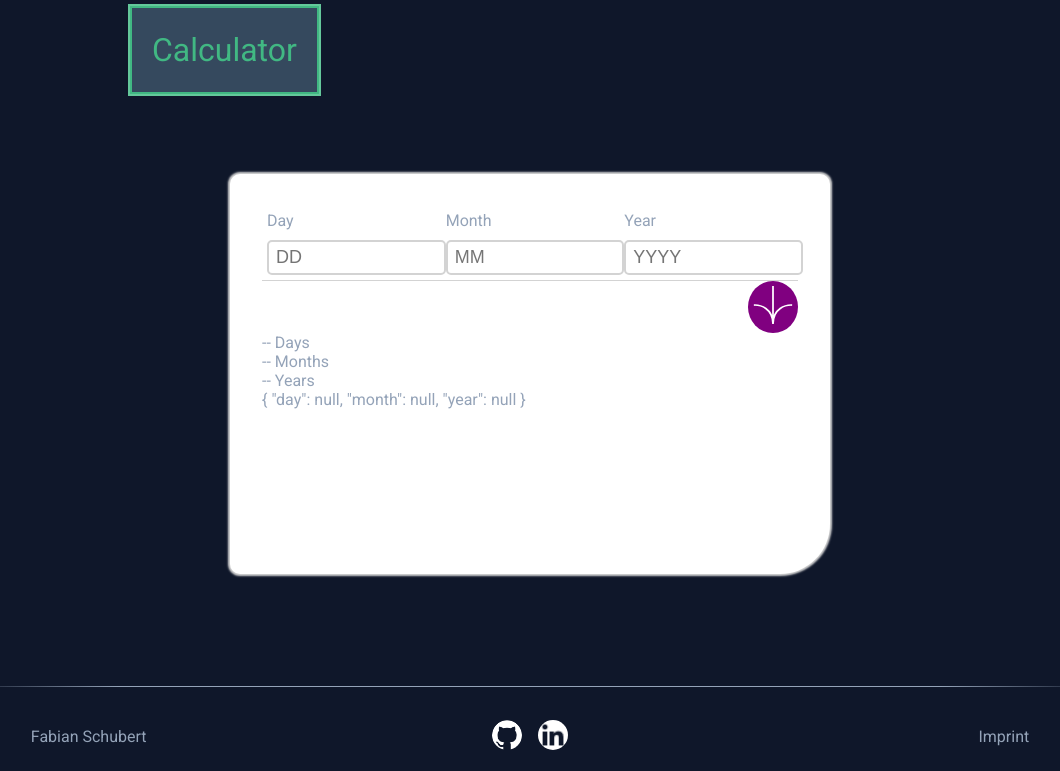
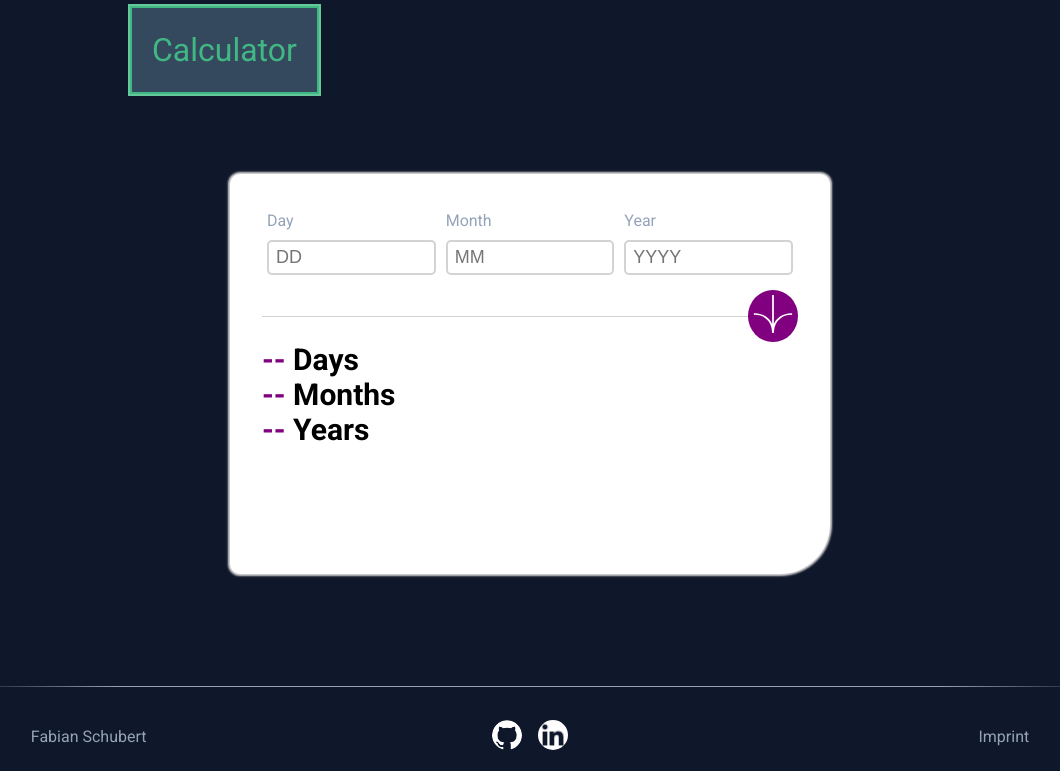
Before and after one commit to Schubi222/Porfolio, a Vue app in the folder Porfolio/: page /vue-projects/Age in a window 1280 px wide. Shown: the part 650-1421 px from the top of the page, without its empty margins (110-1170 px from the left). Built offline with nearby package versions, Linux system fonts and the light colour scheme.

Commit message:
Age Calculator doen

```diff
--- a/Porfolio/src/assets/VueProjectCss/VueAgeCalculator.css
+++ b/Porfolio/src/assets/VueProjectCss/VueAgeCalculator.css
@@ -22,7 +22,7 @@
   box-sizing: border-box;
   border-radius: 5px;
   border: 2px solid lightgray;
-  width: 100%;
+  width: calc(100% - 10px);
 }
 .Input-Wrapper > input:focus {
   outline: 1px solid purple;
@@ -36,6 +36,11 @@
   justify-self: end;
   z-index: 1;
   margin: 0 !important;
+  cursor: pointer;
+  transition: all 0.3s ease;
+}
+.Input-Wrapper__submit-btn:hover {
+  background: #9a009a;
 }
 .Input-Wrapper__submit-btn > img {
   width: 40px;
@@ -45,6 +50,30 @@
   border-bottom: 1px solid lightgray;
   align-self: center;
   margin: 0;
+  grid-area: 4;
+}
+
+.Output-Wrapper > * {
+  font-size: 30px;
+  font-weight: bold;
+  color: black;
+}
+.Output-Wrapper span {
+  color: purple;
+}
+
+.error-text {
+  color: darkred;
+}
+
+.error-input {
+  outline: solid 1px darkred;
+}
+
+@media (max-width: 425px) {
+  .Age-Calculator {
+    padding: 1rem;
+  }
 }
 
 /*# sourceMappingURL=VueAgeCalculator.css.map */
--- a/Porfolio/src/assets/VueProjectCss/VueAgeCalculator.scss
+++ b/Porfolio/src/assets/VueProjectCss/VueAgeCalculator.scss
@@ -21,7 +21,7 @@
     box-sizing: border-box;
     border-radius: 5px;
     border: 2px solid lightgray;
-    width: 100%;
+    width: calc(100% - 10px);
     &:focus{
       outline: 1px solid purple;
     }
@@ -35,6 +35,11 @@
     justify-self: end;
     z-index: 1;
     margin: 0 !important;
+    cursor: pointer;
+    transition: all .3s ease;
+    &:hover{
+      background: lighten(purple,5%);
+    }
     & > img{
       width: 40px;
     }
@@ -44,5 +49,29 @@
     border-bottom: 1px solid lightgray;
     align-self: center;
     margin: 0;
+    grid-area: 4;
   }
 }
+.Output-Wrapper{
+  > *{
+    font-size: 30px;
+    font-weight: bold;
+    color: black;
+  }
+
+  span{
+    color: purple;
+  }
+}
+.error-text{
+  color: darkred;
+}
+.error-input{
+  outline: solid 1px darkred;
+}
+
+@media (max-width: 425px) {
+  .Age-Calculator{
+    padding: 1rem;
+  }
+}
--- a/Porfolio/src/components/VueProjectComponents/VueAgeCalculator.vue
+++ b/Porfolio/src/components/VueProjectComponents/VueAgeCalculator.vue
@@ -1,22 +1,22 @@
 <template>
   <div class="Age-Calculator">
     <div class="Input-Wrapper">
-      <label for="Day">Day</label>
-      <label for="Month">Month</label>
-      <label for="Year">Year</label>
+      <label :class="{'error-text': error.error_day}" for="Day">Day</label>
+      <label :class="{'error-text': error.error_month}" for="Month">Month</label>
+      <label :class="{'error-text': error.error_year}" for="Year">Year</label>
 
-      <input type="text" id="Day" v-model="input.day" placeholder="DD">
-      <input type="text" id="Month" v-model="input.month" placeholder="MM">
-      <input type="text" id="Year" v-model="input.year" placeholder="YYYY">
+      <input :class="{'error-input': error.error_day}" type="text" id="Day" v-model="input.day" placeholder="DD">
+      <input :class="{'error-input': error.error_month}" type="text" id="Month" v-model="input.month" placeholder="MM">
+      <input :class="{'error-input': error.error_year}" type="text" id="Year" v-model="input.year" placeholder="YYYY">
 
 
-      <div v-if="error.error_day">{{error.error_day}}</div>
-      <div v-if="error.error_month">{{error.error_month}}</div>
-      <div v-if="error.error_year">{{error.error_year}}</div>
+      <div :class="{'error-text': error.error_day}" >{{error.error_day}}</div>
+      <div :class="{'error-text': error.error_month}" >{{error.error_month}}</div>
+      <div :class="{'error-text': error.error_year}" >{{error.error_year}}</div>
 
       <span class="border"></span>
 
-      <div class="Input-Wrapper__submit-btn" @click="evaluate_form"><img src="@/assets/imgs/icon-arrow.svg" alt="Arrow"></div>
+      <div class="Input-Wrapper__submit-btn" @click="submit"><img src="@/assets/imgs/icon-arrow.svg" alt="Arrow"></div>
     </div>
 
     <div class="Output-Wrapper">
@@ -24,9 +24,6 @@
       <div><span>{{result.month || '--'}}</span> Months</div>
       <div><span>{{result.year || '--'}}</span> Years</div>
     </div>
-
-
-    {{input}}
   </div>
 </template>
 
@@ -49,13 +46,37 @@ const result = ref({
   year:Number | null,
 })
 
-const evaluate_form = ref(() =>{
+const submit = ref(() =>{
+  error.value = {
+    error_day: "",
+    error_month: "",
+    error_year: "",
+  }
   const now = new Date()
   const date = new Date(input.value.year, input.value.month-1, input.value.day)
-  if(date.getDate() !== Number(input.value.day)){error.value.error_day="Must be a valid day";return}
-  if(date.getMonth() !== Number(input.value.month) - 1){error.value.error_month="Must be a valid month";return}
-  if(date.getFullYear() !== Number(input.value.year) || date > now){error.value.error_year="Must be a valid year";return}
-  let dif = now - date
+  if (evaluate_form(date, now)){
+    calculateResult(date, now)
+  }
+})
+function evaluate_form(date, now){
+
+  if(date.getDate() !== Number(input.value.day)){
+    error.value.error_day="Must be a valid day";
+    return false
+  }
+  if(date.getMonth() !== Number(input.value.month) - 1){
+    error.value.error_month="Must be a valid month";
+    return false
+  }
+  if(date.getFullYear() !== Number(input.value.year) || date > now){
+    error.value.error_year="Must be a valid year";
+    return false
+  }
+  return true
+}
+
+function calculateResult(date, now){
+  const dif = now - date
 
   const millisecondsPerDay = 24 * 60 * 60 * 1000;
   const millisecondsPerMonth = 30.44 * millisecondsPerDay;
@@ -69,7 +90,8 @@ const evaluate_form = ref(() =>{
   result.value.day = days
   result.value.month = months
   result.value.year = years
-})
+}
+
 </script>
 <style scoped>
 @import "@/assets/VueProjectCss/VueAgeCalculator.css";
```
Also changed, not shown: 1 other file (tests, documents, lock files or other folders).
